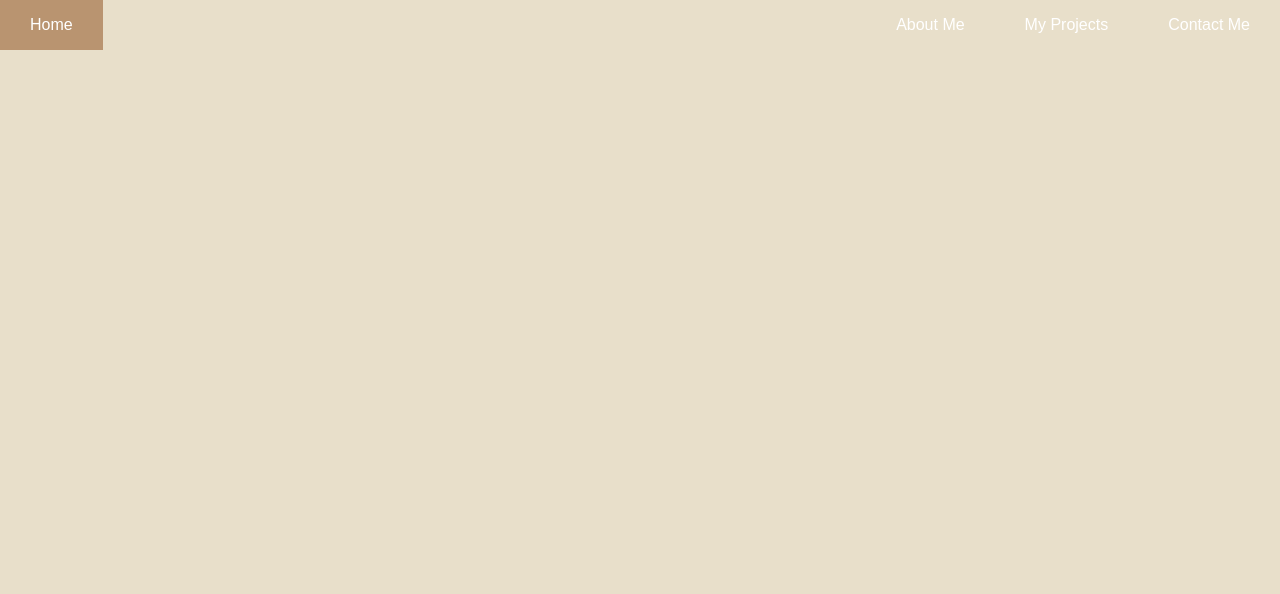
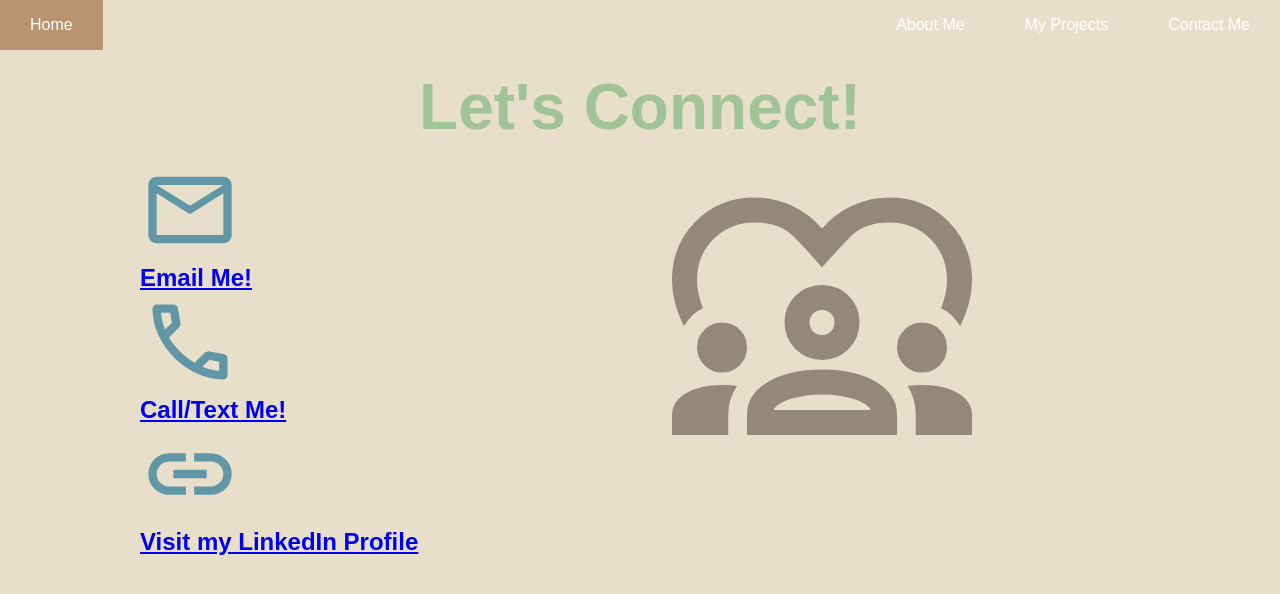
Before and after one commit to chelsea-price/chelsea-price.github.io, a plain HTML site: page contact.html in a window 1280 px wide. Drawn offline with Linux system fonts and the light colour scheme; a web font is replaced by a local one.

Commit message:
Create Contact Me page layout

```diff
--- a/contact.html
+++ b/contact.html
@@ -29,15 +29,28 @@
       </ul>
     </nav>
 
-    <script>
-      function showSidebar(){
-        const sidebar = document.querySelector('.sidebar')
-        sidebar.style.display = 'flex'
-      }
-      function hideSidebar() {
-        const sidebar = document.querySelector('.sidebar')
-        sidebar.style.display = 'none'
-      }
-    </script>
+    <div class="contact">
+        <h1 class="header">Let's Connect!</h1>
+        <div class="container">
+            <div class="email">
+                <svg xmlns="http://www.w3.org/2000/svg" height="100px" viewBox="0 -960 960 960" width="100px" fill="rgb(97, 150, 166)"><path d="M160-160q-33 0-56.5-23.5T80-240v-480q0-33 23.5-56.5T160-800h640q33 0 56.5 23.5T880-720v480q0 33-23.5 56.5T800-160H160Zm320-280L160-640v400h640v-400L480-440Zm0-80 320-200H160l320 200ZM160-640v-80 480-400Z"/></svg>
+                <h2><a href="mailto:chelseaprice2722@gmail.com">Email Me!</a></h2>
+                <div class="phone">
+                    <svg xmlns="http://www.w3.org/2000/svg" height="100px" viewBox="0 -960 960 960" width="100px" fill="rgb(97, 150, 166)"><path d="M798-120q-125 0-247-54.5T329-329Q229-429 174.5-551T120-798q0-18 12-30t30-12h162q14 0 25 9.5t13 22.5l26 140q2 16-1 27t-11 19l-97 98q20 37 47.5 71.5T387-386q31 31 65 57.5t72 48.5l94-94q9-9 23.5-13.5T670-390l138 28q14 4 23 14.5t9 23.5v162q0 18-12 30t-30 12ZM241-600l66-66-17-94h-89q5 41 14 81t26 79Zm358 358q39 17 79.5 27t81.5 13v-88l-94-19-67 67ZM241-600Zm358 358Z"/></svg>
+                    <h2><a href="tel:+17209981702">Call/Text Me!</a></h2>
+                    <div class="linkedIn"></div>
+                    <svg xmlns="http://www.w3.org/2000/svg" height="100px" viewBox="0 -960 960 960" width="100px" fill="rgb(97, 150, 166)"><path d="M440-280H280q-83 0-141.5-58.5T80-480q0-83 58.5-141.5T280-680h160v80H280q-50 0-85 35t-35 85q0 50 35 85t85 35h160v80ZM320-440v-80h320v80H320Zm200 160v-80h160q50 0 85-35t35-85q0-50-35-85t-85-35H520v-80h160q83 0 141.5 58.5T880-480q0 83-58.5 141.5T680-280H520Z"/></svg>
+                    <h2><a href="https://www.linkedin.com/in/chelsea-price-5140a4155/" target="_blank">Visit my LinkedIn Profile</a>
+                    </h2>
+                </div>
+            </div>
+            <div class="diversity">
+            <svg xmlns="http://www.w3.org/2000/svg" height="300px" viewBox="0 -960 960 960" width="300px" fill="rgb(148, 137, 121)"><path d="M38-428q-18-36-28-73T0-576q0-112 76-188t188-76q63 0 120 26.5t96 73.5q39-47 96-73.5T696-840q112 0 188 76t76 188q0 38-10 75t-28 73q-11-19-26-34t-35-24q9-23 14-45t5-45q0-78-53-131t-131-53q-81 0-124.5 44.5T480-616q-48-56-91.5-100T264-760q-78 0-131 53T80-576q0 23 5 45t14 45q-20 9-35 24t-26 34ZM0-80v-63q0-44 44.5-70.5T160-240q13 0 25 .5t23 2.5q-14 20-21 43t-7 49v65H0Zm240 0v-65q0-65 66.5-105T480-290q108 0 174 40t66 105v65H240Zm540 0v-65q0-26-6.5-49T754-237q11-2 22.5-2.5t23.5-.5q72 0 116 26.5t44 70.5v63H780ZM480-210q-57 0-102 15t-53 35h311q-9-20-53.5-35T480-210Zm-320-70q-33 0-56.5-23.5T80-360q0-34 23.5-57t56.5-23q34 0 57 23t23 57q0 33-23 56.5T160-280Zm640 0q-33 0-56.5-23.5T720-360q0-34 23.5-57t56.5-23q34 0 57 23t23 57q0 33-23 56.5T800-280Zm-320-40q-50 0-85-35t-35-85q0-51 35-85.5t85-34.5q51 0 85.5 34.5T600-440q0 50-34.5 85T480-320Zm0-160q-17 0-28.5 11.5T440-440q0 17 11.5 28.5T480-400q17 0 28.5-11.5T520-440q0-17-11.5-28.5T480-480Zm0 40Zm1 280Z"/></svg>
+        </div>
+        </div>
+
+    </div>
+
+    <script src="index.js"></script>
   </body>
 </html>
--- a/style.css
+++ b/style.css
@@ -253,6 +253,27 @@ nav li:first-child{
     width: 800px;
 }
 
+/* Contact Start */
+
+.header {
+    color: rgb(161, 195, 152);
+    font-size: 4rem;
+    display: flex;
+    justify-content: center;
+    margin-top: 20px;
+    margin-bottom: 20gitpx;
+}
+
+.contact .container {
+    min-height: 100vh;
+    max-width: 1000px;
+    margin: auto;
+    padding: 1rem;
+    display: grid;
+    grid-template-columns: repeat(2, 1fr);
+    gap: 4rem;
+}
+
 @media(max-width: 800px){
     .hideOnMobile{
         display: none;
@@ -279,8 +300,7 @@ nav li:first-child{
     }
 
     .projects .container {
-        display: flex;
-        flex-direction: column;
-        width: 100%;
+        grid-template-columns: repeat(1, 1fr);
+        /* width: 150px; */
     }
 }
```
Also changed, not shown: close_FILL0_wght400_GRAD0_opsz24.svg (deleted).
